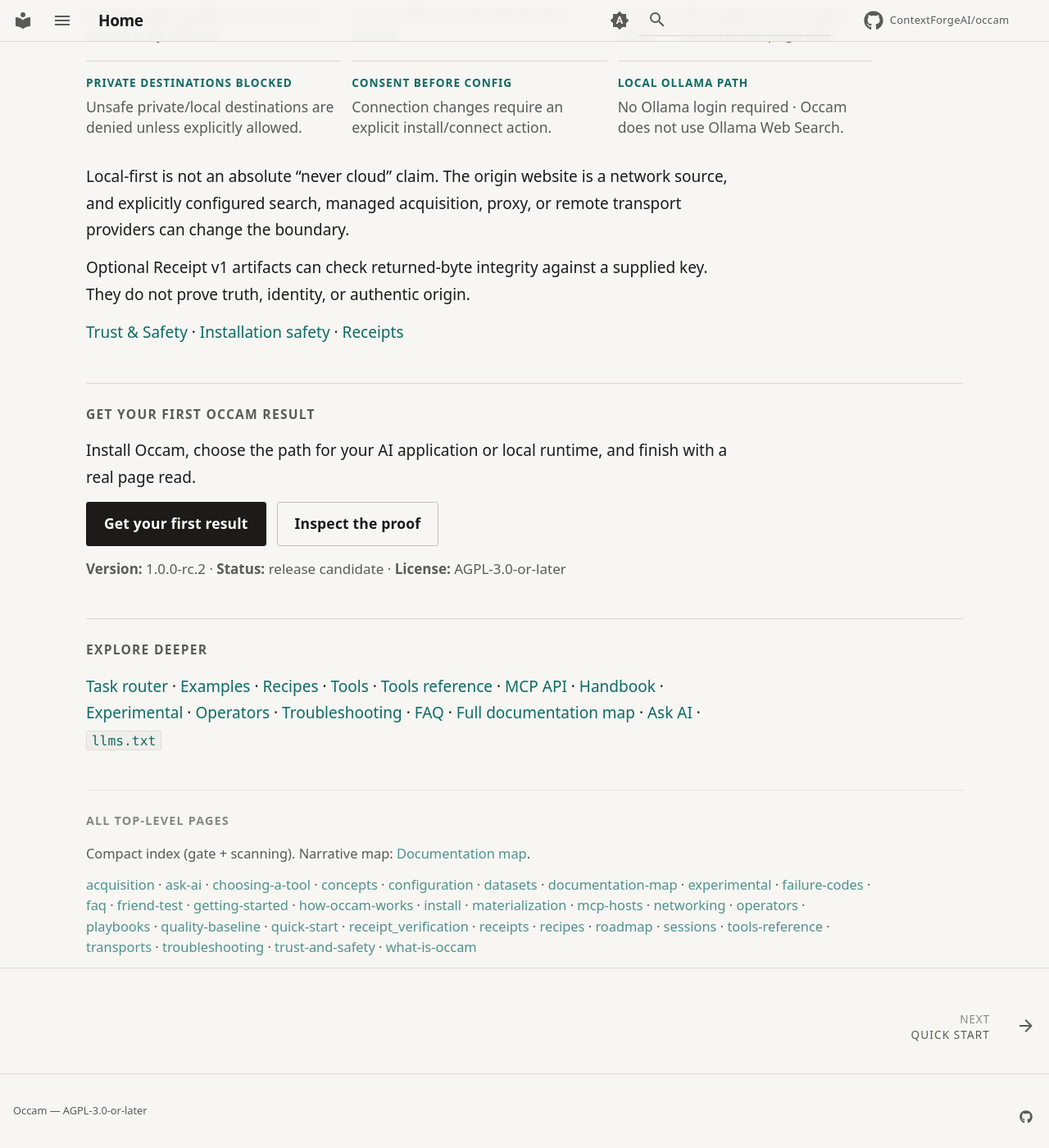
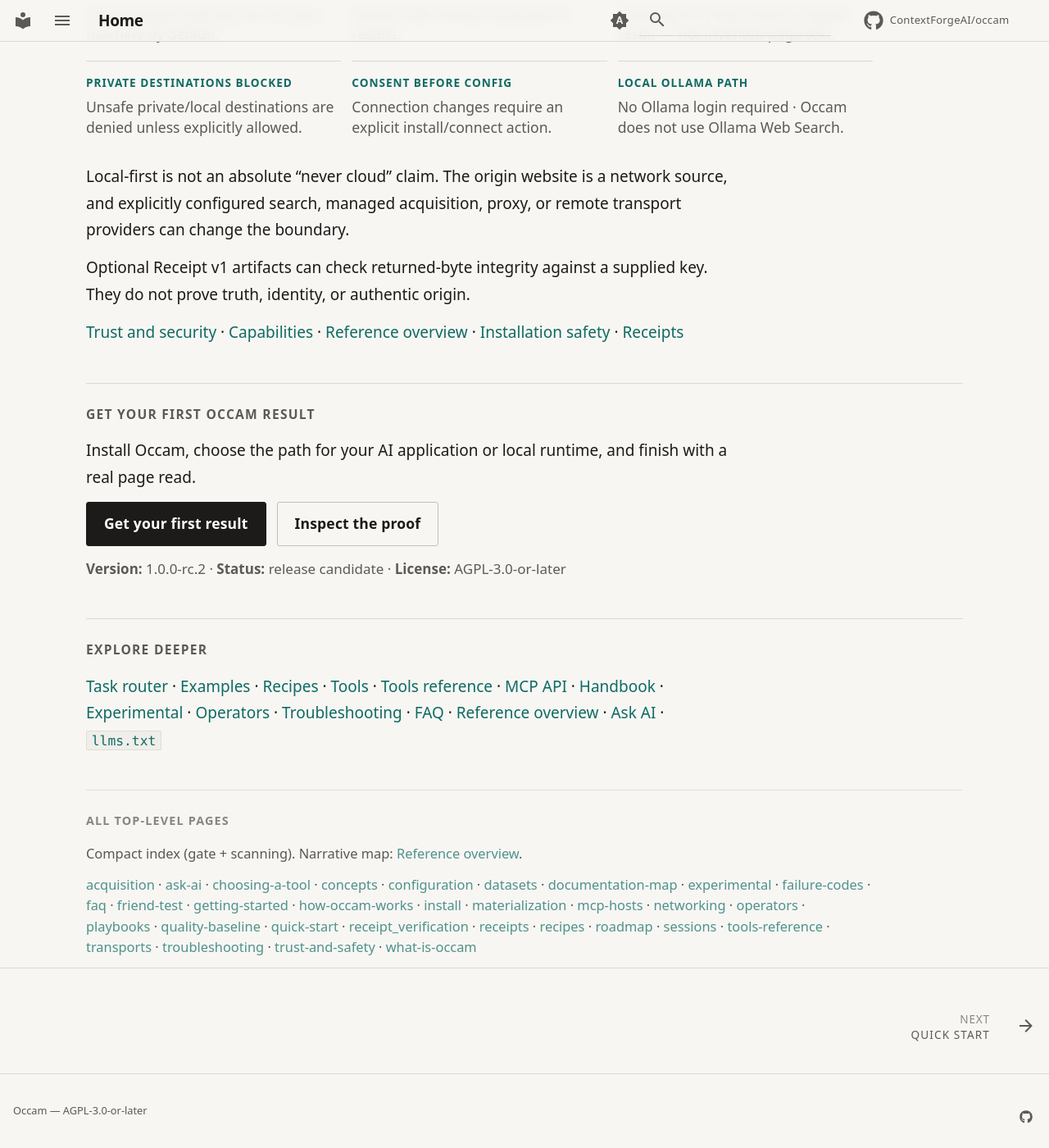
Before and after one commit to ContextForgeAI/occam, an MkDocs documentation site: the page built from docs/index.md, in a window 1280 px wide and 1400 px high, scrolled down 4267 px. Shown: the whole window at 82% size. Built offline with MkDocs 1.6.1 and Material for MkDocs 9.7.7, drawn with Linux system fonts in a browser that asks for light colours; comment, search, counter and statistics services are not loaded.

Commit message:
docs: group trust and security documentation
Rename the Trust section for clarity, keep receipts and install-safety pages together, and point the hub at Capabilities and Reference overview.

```diff
--- a/docs/index.md
+++ b/docs/index.md
@@ -274,7 +274,9 @@
 Optional Receipt v1 artifacts can check returned-byte integrity against a
 supplied key. They do not prove truth, identity, or authentic origin.
 
-[Trust & Safety](trust-and-safety.md) ·
+[Trust and security](trust-and-safety.md) ·
+[Capabilities](capabilities/index.md) ·
+[Reference overview](documentation-map.md) ·
 [Installation safety](trust/installation-safety.md) ·
 [Receipts](receipts.md)
 
@@ -297,14 +299,14 @@
 [Tools reference](tools-reference.md) · [MCP API](reference/mcp-api.md) ·
 [Handbook](handbook/index.md) · [Experimental](experimental.md) ·
 [Operators](operators.md) · [Troubleshooting](troubleshooting.md) ·
-[FAQ](faq.md) · [Full documentation map](documentation-map.md) ·
+[FAQ](faq.md) · [Reference overview](documentation-map.md) ·
 [Ask AI](ask-ai.md) · [`llms.txt`](https://raw.githubusercontent.com/ContextForgeAI/occam/main/llms.txt)
 
 <div class="oc-sitemap-quiet" markdown="1">
 
 ## All top-level pages
 
-Compact index (gate + scanning). Narrative map: [Documentation map](documentation-map.md).
+Compact index (gate + scanning). Narrative map: [Reference overview](documentation-map.md).
 
 [acquisition](acquisition.md) · [ask-ai](ask-ai.md) · [choosing-a-tool](choosing-a-tool.md) · [concepts](concepts.md) · [configuration](configuration.md) · [datasets](datasets.md) · [documentation-map](documentation-map.md) · [experimental](experimental.md) · [failure-codes](failure-codes.md) · [faq](faq.md) · [friend-test](friend-test.md) · [getting-started](getting-started.md) · [how-occam-works](how-occam-works.md) · [install](install.md) · [materialization](materialization.md) · [mcp-hosts](mcp-hosts.md) · [networking](networking.md) · [operators](operators.md) · [playbooks](playbooks.md) · [quality-baseline](quality-baseline.md) · [quick-start](quick-start.md) · [receipt_verification](receipt_verification.md) · [receipts](receipts.md) · [recipes](recipes.md) · [roadmap](roadmap.md) · [sessions](sessions.md) · [tools-reference](tools-reference.md) · [transports](transports.md) · [troubleshooting](troubleshooting.md) · [trust-and-safety](trust-and-safety.md) · [what-is-occam](what-is-occam.md)
 
```
Also changed, not shown: docs/trust-and-safety.md (+1 -1 lines).
